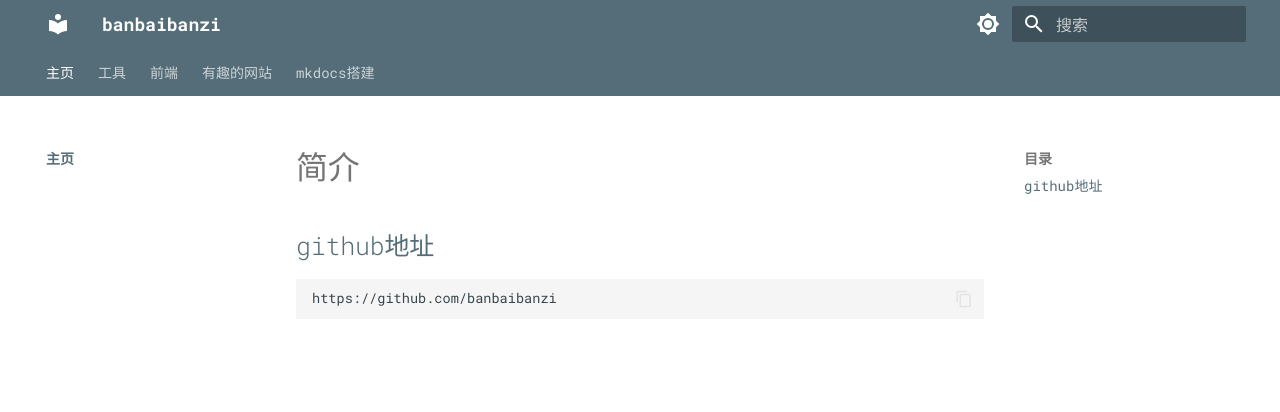
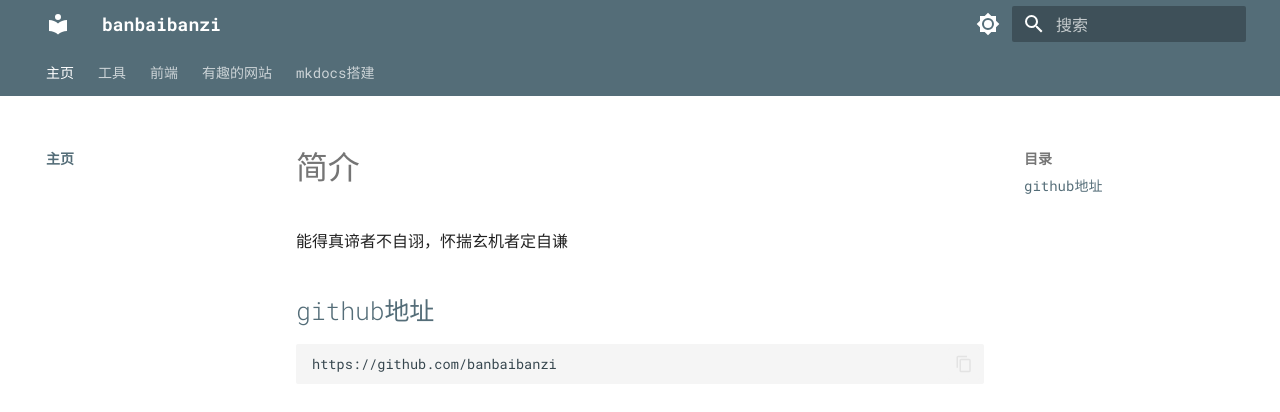
Before and after one commit to banbaibanzi/blog, an MkDocs documentation site: the page built from docs/index.md, in a window 1280 px wide. Shown: the top 412 px of the page. Built offline with MkDocs 1.6.1 and Material for MkDocs 9.7.7, drawn with Linux system fonts in a browser that asks for light colours.

Commit message:
能得真谛者不自诩，怀揣玄机者定自谦

````diff
--- a/docs/index.md
+++ b/docs/index.md
@@ -1,3 +1,4 @@
+能得真谛者不自诩，怀揣玄机者定自谦
 ## github地址
 
 ```
````
